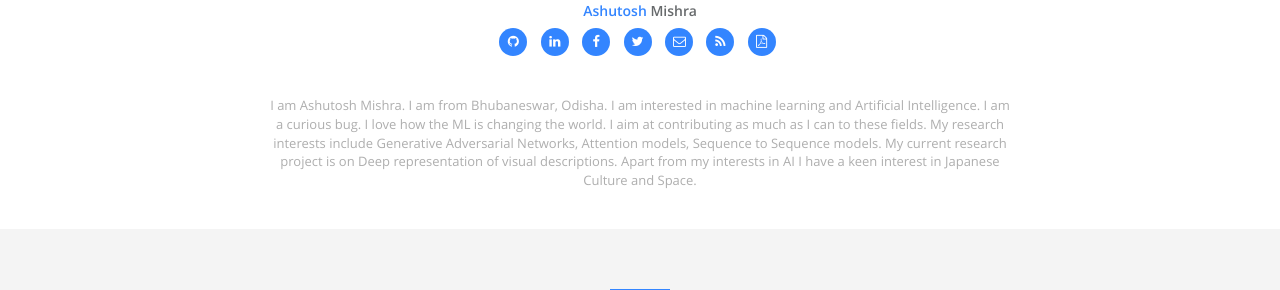
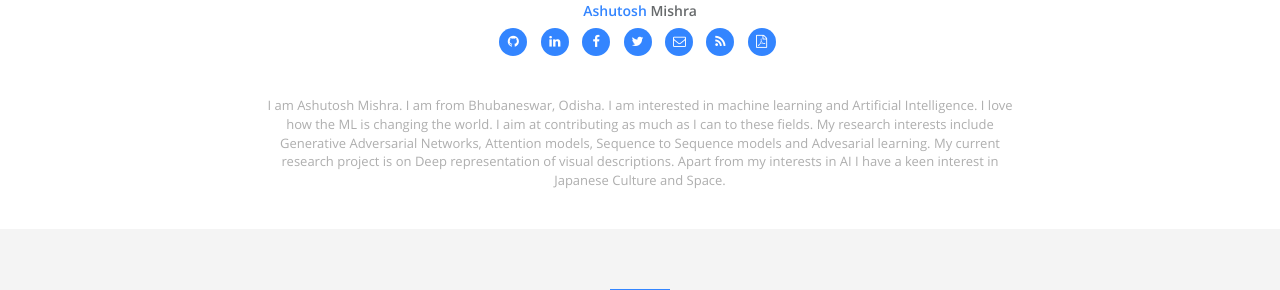
Before and after one commit to ASH1998/ash1998.github.io, a Jekyll site: the page built from index.html, in a window 1280 px wide and 900 px high, scrolled down 535 px. Shown: the part 164-454 px from the top of the window. Built offline with Jekyll 4.4.1, drawn with Linux system fonts in a browser that asks for light colours.

Commit message:
Update _config.yml

```diff
--- a/_config.yml
+++ b/_config.yml
@@ -28,7 +28,7 @@
   skill_icon2:
     - name: fa-linux
     - name: icon-git
-  desc: I am Ashutosh Mishra. I am from Bhubaneswar, Odisha. I am interested in machine learning and Artificial Intelligence. I am a curious bug. I love how the ML is changing the world. I aim at contributing as much as I can to these fields. My research interests include Generative Adversarial Networks, Attention models, Sequence to Sequence models. My current research project is on Deep representation of visual descriptions. Apart from my interests in AI I have a keen interest in Japanese Culture and Space.  # Describe yourself.
+  desc: I am Ashutosh Mishra. I am from Bhubaneswar, Odisha. I am interested in machine learning and Artificial Intelligence. I love how the ML is changing the world. I aim at contributing as much as I can to these fields. My research interests include Generative Adversarial Networks, Attention models, Sequence to Sequence models and Advesarial learning. My current research project is on Deep representation of visual descriptions. Apart from my interests in AI I have a keen interest in Japanese Culture and Space.  # Describe yourself.
 
 # comment
 disqus:  # if you wanna comment feature, go to https://disqus.com/ to get your configuration; if not, comment following two lines.
```
